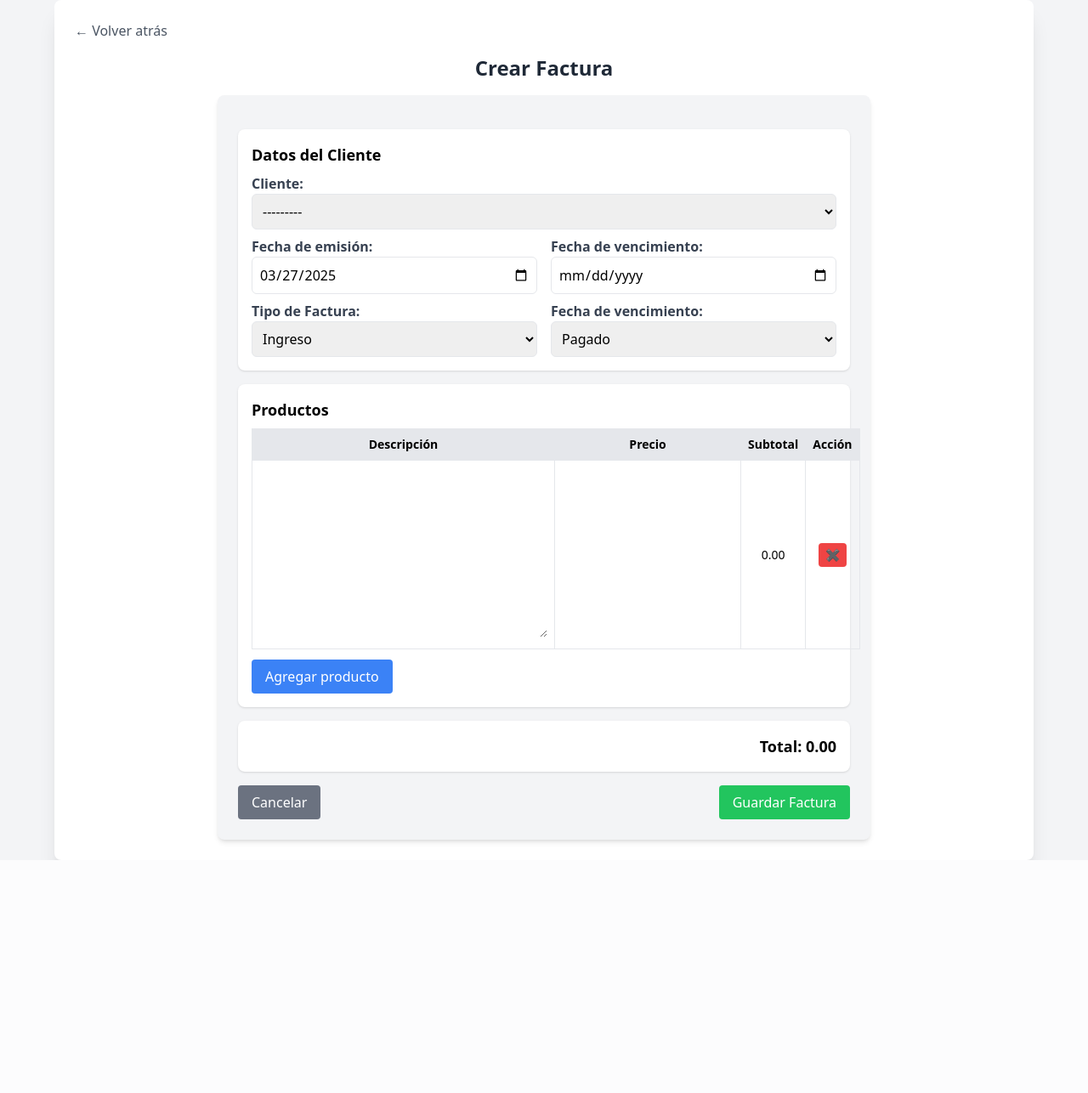
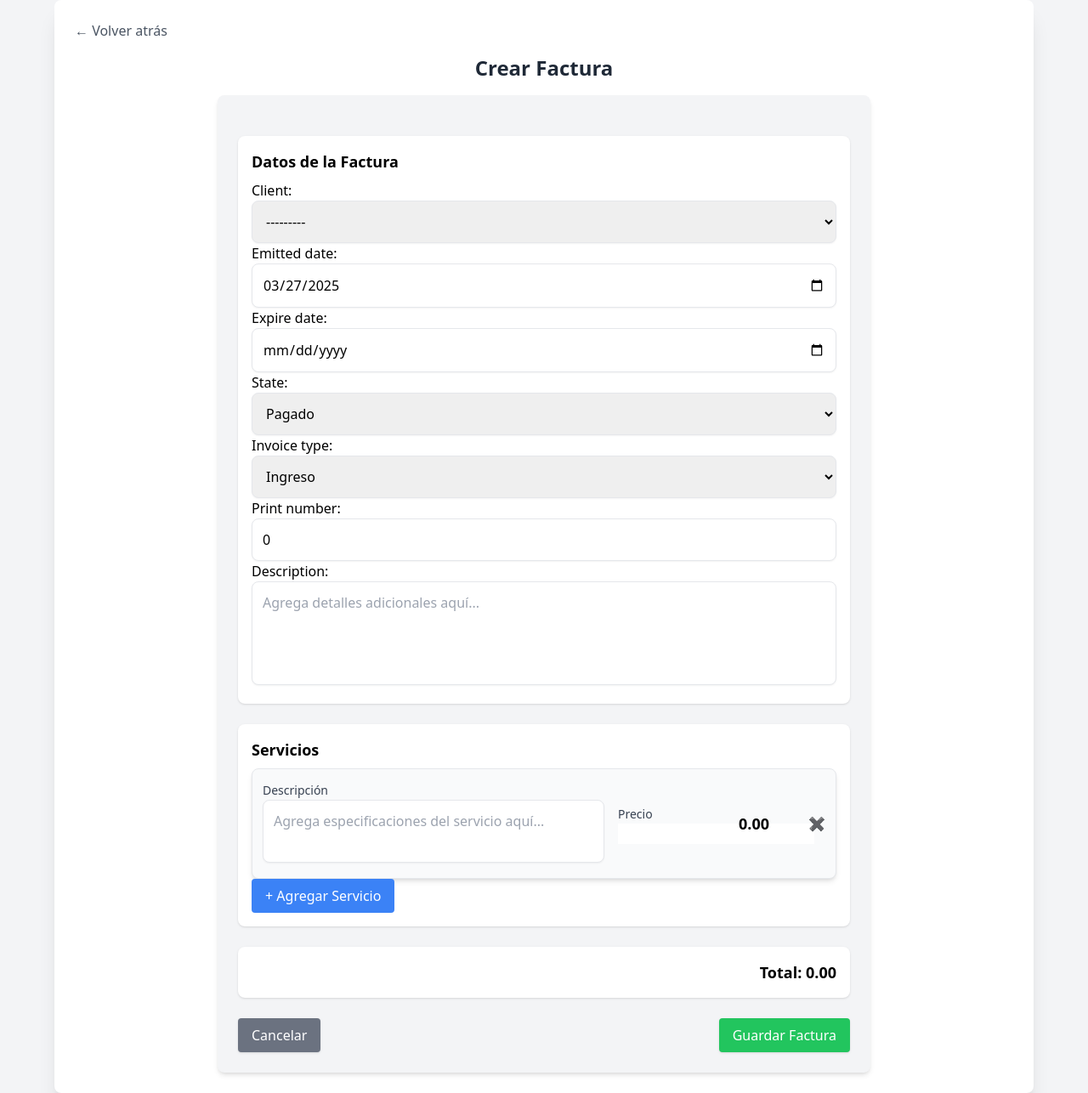
Before and after one commit to Void-CA/invoices-admin, a Django app: page /facturas/create/ in a window 1280 px wide. Shown: the whole page at 85% size. Before the commit the page ends 1012 px from the top, so only its background shows below. Run offline with Django 5.2, Linux system fonts and the light colour scheme; data comes from the database, SQL or seed files in the repository; both versions use the stored data as it was before the commit; some libraries are stand-ins or nearby versions.

Commit message:
invoice form functioning

```diff
--- a/facturas/forms.py
+++ b/facturas/forms.py
@@ -2,8 +2,8 @@ from django import forms
 from django.core.exceptions import ValidationError
 
 from django import forms
-from django.forms import inlineformset_factory
-from .models import Invoice, Service, InvoiceService, Client
+from django.forms import inlineformset_factory, formset_factory
+from .models import Invoice, Service, Client
 
 class InvoiceForm(forms.ModelForm):
     class Meta:
@@ -11,15 +11,37 @@ class InvoiceForm(forms.ModelForm):
         fields = ['client', 'emitted_date', 'expire_date', 'state',
                   'invoice_type', 'print_number', 'description']
         widgets = {
-            'client': forms.Select(attrs={'class': 'w-full p-2 border rounded-md'}),
-            'services': forms.SelectMultiple(attrs={'class': 'w-full p-2 border rounded-md'}),
-            'emitted_date': forms.DateInput(attrs={'type': 'date', 'class': 'w-full p-2 border rounded-md'}),
-            'expire_date': forms.DateInput(attrs={'type': 'date', 'class': 'w-full p-2 border rounded-md'}),
-            'state': forms.Select(attrs={'class': 'w-full p-2 border rounded-md'}),
-            'invoice_type': forms.Select(attrs={'class': 'w-full p-2 border rounded-md'}),
-            'print_number': forms.TextInput(attrs={'class': 'w-full p-2 border rounded-md'}),
-            'description': forms.Textarea(attrs={'class': 'w-full p-2 border rounded-md'}),
-        }
+    'client': forms.Select(attrs={
+        'class': 'w-full p-3 border rounded-lg shadow-sm focus:ring-2 focus:ring-blue-400',
+    }),
+    'service': forms.SelectMultiple(attrs={
+        'class': 'w-full p-3 border rounded-lg shadow-sm focus:ring-2 focus:ring-blue-400',
+    }),
+    'emitted_date': forms.DateInput(attrs={
+        'type': 'date',
+        'class': 'w-full p-3 border rounded-lg shadow-sm focus:ring-2 focus:ring-blue-400',
+    }),
+    'expire_date': forms.DateInput(attrs={
+        'type': 'date',
+        'class': 'w-full p-3 border rounded-lg shadow-sm focus:ring-2 focus:ring-blue-400',
+    }),
+    'state': forms.Select(attrs={
+        'class': 'w-full p-3 border rounded-lg shadow-sm focus:ring-2 focus:ring-blue-400',
+    }),
+    'invoice_type': forms.Select(attrs={
+        'class': 'w-full p-3 border rounded-lg shadow-sm focus:ring-2 focus:ring-blue-400',
+    }),
+    'print_number': forms.TextInput(attrs={
+        'class': 'w-full p-3 border rounded-lg shadow-sm focus:ring-2 focus:ring-blue-400',
+        'placeholder': 'Ejemplo: 123456789',
+    }),
+    'description': forms.Textarea(attrs={
+        'class': 'w-full p-3 border rounded-lg shadow-sm focus:ring-2 focus:ring-blue-400 resize-none',
+        'rows': 4,
+        'placeholder': 'Agrega detalles adicionales aquí...',
+    }),
+}
+
 
     def __init__(self, *args, **kwargs):
         super().__init__(*args, **kwargs)
@@ -34,15 +56,19 @@ class InvoiceForm(forms.ModelForm):
 
         return expire_date
 
-# Formset para manejar servicios dentro de la factura
-InvoiceServiceFormSet = inlineformset_factory(
-        Invoice, InvoiceService, fields=['service'], extra=1, can_delete=True
-    )
 
 class ServiceForm(forms.ModelForm):
     class Meta:
         model = Service
         fields = ['specification', 'price']
+        widgets = {
+            'specification': forms.Textarea(attrs={
+            'class': 'w-full p-3 border rounded-lg shadow-sm focus:ring-2 focus:ring-blue-400 resize-none',
+            'rows': 2,
+            'placeholder': 'Agrega especificaciones del servicio aquí...',
+        }),
+            'price': forms.TextInput(attrs={'class': 'form-control'}),
+        }
 
 class ClientForm(forms.ModelForm):
     class Meta:
--- a/facturas/templates/facturas/form_base.html
+++ b/facturas/templates/facturas/form_base.html
@@ -23,5 +23,6 @@
     {% block form_content %}{% endblock %}
 </div>
 
+{% block scripts %}{% endblock %}
 </body>
 </html>
--- a/facturas/templates/facturas/invoice_form.html
+++ b/facturas/templates/facturas/invoice_form.html
@@ -6,83 +6,95 @@
 
 {% block form_content %}
 <div class="bg-gray-100 p-6 rounded-lg shadow-md max-w-3xl mx-auto">
-        <form method="POST" class="space-y-4">
+    <form method="POST" class="space-y-6" x-data="invoiceForm()">
         {% csrf_token %}
 
-            <!-- Sección de datos del cliente -->
+        <!-- Factura -->
         <div class="bg-white p-4 rounded-lg shadow">
-                <h2 class="text-lg font-semibold mb-2">Datos del Cliente</h2>
-                <div>
-                    <label class="block text-gray-700 font-semibold">Cliente:</label>
-                    {{ invoice_form.client }}
+            <h2 class="text-lg font-semibold mb-2">Datos de la Factura</h2>
+            {{ invoice_form.as_p }}
         </div>
 
-                <div class="grid grid-cols-2 gap-4 mt-2">
-                    <div>
-                        <label class="block text-gray-700 font-semibold">Fecha de emisión:</label>
-                        {{ invoice_form.emitted_date }}
+        <!-- Gestión del formset -->
+        {{ formset.management_form }}
+
+        <!-- Lista de Servicios -->
+        <div class="bg-white p-4 rounded-lg shadow">
+            <h2 class="text-lg font-semibold mb-2">Servicios</h2>
+            <!-- Agregar servicios usando el formset de Django -->
+            <div id="servicios" class="space-y-2">
+                {% for form in formset %}
+                    <div class="service-item flex items-center space-x-4 p-3 border rounded-lg shadow-md bg-gray-50">
+                        <div class="flex-1">
+                            <label class="text-sm text-gray-700">Descripción</label>
+                            {{ form.specification }}
                         </div>
-                    <div>
-                        <label class="block text-gray-700 font-semibold">Fecha de vencimiento:</label>
-                        {{ invoice_form.expire_date }}
+                        <div class="w-24">
+                            <label class="text-sm text-gray-700">Precio</label>
+                            {{ form.price }}
                         </div>
+                        <div class="w-24 text-center text-lg font-semibold subtotal">0.00</div>
+                        <button type="button" class="remove-service text-red-500 hover:text-red-700">✖</button>
+                    </div>
+                {% endfor %}
             </div>
 
-                <div class="grid grid-cols-2 gap-4 mt-2">
-                    <div>
-                        <label class="block text-gray-700 font-semibold">Tipo de Factura:</label>
-                        {{ invoice_form.invoice_type }}
-                    </div>
-                    <div>
-                        <label class="block text-gray-700 font-semibold">Fecha de vencimiento:</label>
-                        {{ invoice_form.state }}
-                    </div>
-                </div>
+            <!-- Input oculto que Django usa para controlar el número de formularios -->
+            {{ formset.management_form }}
+
+            <button id="add-service" type="button" class="bg-blue-500 text-white px-4 py-2 rounded">
+                + Agregar Servicio
+            </button>
+
         </div>
 
-            <!-- Sección de productos -->
-            <div class="bg-white p-4 rounded-lg shadow mt-4">
-                <h2 class="text-lg font-semibold mb-2">Productos</h2>
-                {{ formset.management_form }}
-                <table class="w-full border-collapse border border-gray-300 text-sm">
-                    <thead>
-                        <tr class="bg-gray-200">
-                            <th class="border p-2">Descripción</th>
-                            <th class="border p-2">Precio</th>
-                            <th class="border p-2">Subtotal</th>
-                            <th class="border p-2">Acción</th>
-                        </tr>
-                    </thead>
-                    <tbody id="productos">
-                        {% for form in formset %}
-                            <tr>
-                                <td class="border p-2">{{ form.specification }}</td>
-                                <td class="border p-2">{{ form.price }}</td>
-                                <td class="border p-2 text-center">0.00</td>
-                                <td class="border p-2 text-center">
-                                    <button type="button" class="bg-red-500 text-white px-2 py-1 rounded remove-item">✖</button>
-                                </td>
-                            </tr>
-                        {% endfor %}
-                    </tbody>
-                </table>
-
-                <button type="button" id="addRow" class="mt-3 bg-blue-500 text-white px-4 py-2 rounded">
-                    Agregar producto
-                </button>
-            </div>
-
-            <!-- Sección de total -->
-            <div class="bg-white p-4 rounded-lg shadow mt-4 text-right">
+        <!-- Sección de Total -->
+        <div class="bg-white p-4 rounded-lg shadow text-right">
             <p class="text-lg font-semibold">Total: <span id="total">0.00</span></p>
         </div>
 
         <!-- Botones -->
-            <div class="mt-4 flex justify-between">
-                <a href="{% url 'invoice_list' %}" class="bg-gray-500 text-white px-4 py-2 rounded">Cancelar</a>
-                <button type="submit" class="bg-green-500 text-white px-4 py-2 rounded">Guardar Factura</button>
+        <div class="flex justify-between">
+            <a href="{% url 'invoice_list' %}" class="bg-gray-500 text-white px-4 py-2 rounded shadow">Cancelar</a>
+            <button type="submit" class="bg-green-500 text-white px-4 py-2 rounded shadow">Guardar Factura</button>
+        </div>
+    </form>
 </div>
 
-        </form>
-    </div>
 {% endblock %}
+
+{% block scripts %}
+<script>
+document.addEventListener("DOMContentLoaded", function () {
+    const addServiceBtn = document.getElementById("add-service");
+    const serviciosContainer = document.getElementById("servicios"); // Se corrigió el ID
+    const totalFormsInput = document.getElementById("id_form-TOTAL_FORMS"); // Campo oculto del formset
+    let totalForms = parseInt(totalFormsInput.value); // Número actual de formularios
+
+    addServiceBtn.addEventListener("click", function () {
+        console.log("✅ Botón presionado");
+
+        // Clonar el último formulario en la lista para mantener la estructura
+        const lastForm = serviciosContainer.querySelector(".service-item:last-child");
+        const newForm = lastForm.cloneNode(true);
+
+        // Actualizar los índices del nuevo formulario
+        newForm.innerHTML = newForm.innerHTML.replace(/form-(\d+)-/g, `form-${totalForms}-`);
+
+        // Agregar el formulario actualizado
+        serviciosContainer.appendChild(newForm);
+
+        // Incrementar el número total de formularios
+        totalForms += 1;
+        totalFormsInput.value = totalForms;
+    });
+
+    // Eliminar servicio
+    document.addEventListener("click", function (event) {
+        if (event.target.classList.contains("remove-service")) {
+            event.target.closest(".service-item").remove();
+        }
+    });
+});
+</script>
+{% endblock %}
--- a/facturas/templates/facturas/invoices_list.html
+++ b/facturas/templates/facturas/invoices_list.html
@@ -20,7 +20,7 @@
         <tr class="hover:bg-gray-100">
             <td class="border border-gray-400 px-4 py-2 text-center">{{ invoice.id }}</td>
             <td class="border border-gray-400 px-4 py-2">{{ invoice.client }}</td>
-            <td class="border border-gray-400 px-4 py-2 text-center">${{ invoice.total }}</td>
+            <td class="border border-gray-400 px-4 py-2 text-center">${{ invoice.calc_total }}</td>
             <td class="border border-gray-400 px-4 py-2 text-center space-x-2">
                 <a href="{% url 'invoice_detail' invoice.id %}" class="bg-blue-400 text-white px-3 py-1 rounded-md hover:bg-blue-500">Ver</a>
                 <a href="{% url 'edit_invoice' invoice.id %}" class="bg-yellow-400 text-white px-3 py-1 rounded-md hover:bg-yellow-500">Editar</a>
--- a/facturas/views.py
+++ b/facturas/views.py
@@ -1,7 +1,7 @@
 from django.shortcuts import render, get_object_or_404, redirect
-from django.forms import modelformset_factory, inlineformset_factory
-from .models import Invoice, Client, Service, InvoiceService
-from .forms import InvoiceForm, ClientForm, ServiceForm, InvoiceServiceFormSet
+from django.forms import modelformset_factory, inlineformset_factory, formset_factory
+from .models import Invoice, Client, Service
+from .forms import InvoiceForm, ClientForm, ServiceForm
 
 def invoice_list(request):
     facturas = Invoice.objects.all()
@@ -13,47 +13,52 @@ def invoice_detail(request, invoice_id):
 
 
 def create_invoice(request):
-    ServiceFormSet = modelformset_factory(Service, form=ServiceForm, extra=1)
+    ServiceFormSet = formset_factory(ServiceForm, extra=1)  # Formset basado en formulario
 
     if request.method == "POST":
         invoice_form = InvoiceForm(request.POST)
         formset = ServiceFormSet(request.POST)
 
         if invoice_form.is_valid() and formset.is_valid():
-            invoice = invoice_form.save()  # Guarda la factura en la BD
+            invoice = invoice_form.save()  # Guarda la factura primero
+
+            services = []
             for form in formset:
-                service = form.save(commit=False)
-                service.invoice = invoice  # Relaciona con la factura
-                service.save()
+                if form.cleaned_data:  # Evitar formularios vacíos
+                    service = form.save()
+                    services.append(service)
 
-            return redirect('invoice_list')  # Redirigir a la lista de facturas
+            # Asignar los servicios a la factura
+            invoice.service.set(services)
+
+            return redirect('invoice_list')  # Redirigir tras guardar
 
     else:
         invoice_form = InvoiceForm()
-        formset = ServiceFormSet(queryset=Service.objects.none())
+        formset = ServiceFormSet()
 
     return render(request, 'facturas/invoice_form.html', {
         'invoice_form': invoice_form,
-        'formset': formset
+        'formset': formset,
     })
+
+
+
+ServiceFormSet = formset_factory(ServiceForm, extra=1)
 
 def edit_invoice(request, invoice_id):
     invoice = get_object_or_404(Invoice, id=invoice_id)
     form = InvoiceForm(instance=invoice)
-    formset = InvoiceServiceFormSet(instance=invoice)
 
     if request.method == "POST":
         form = InvoiceForm(request.POST, instance=invoice)
-        formset = InvoiceServiceFormSet(request.POST, instance=invoice)
 
-        if form.is_valid() and formset.is_valid():
+        if form.is_valid():
             form.save()
-            formset.save()
             return redirect('invoice_list')
 
     return render(request, 'facturas/invoice_form.html', {
         'invoice_form': form,
-        'formset': formset,
         'invoice': invoice,
     })
 
```
Also changed, not shown: facturas/models.py (+3 -11 lines), facturas/templates/facturas/invoice_detail.html (+9 -2 lines), db.sqlite3, facturas/migrations/0004_remove_invoice_total.py (added), facturas/migrations/0005_delete_invoiceservice.py (added). Lines whose indentation alone changed are shown as unchanged.
